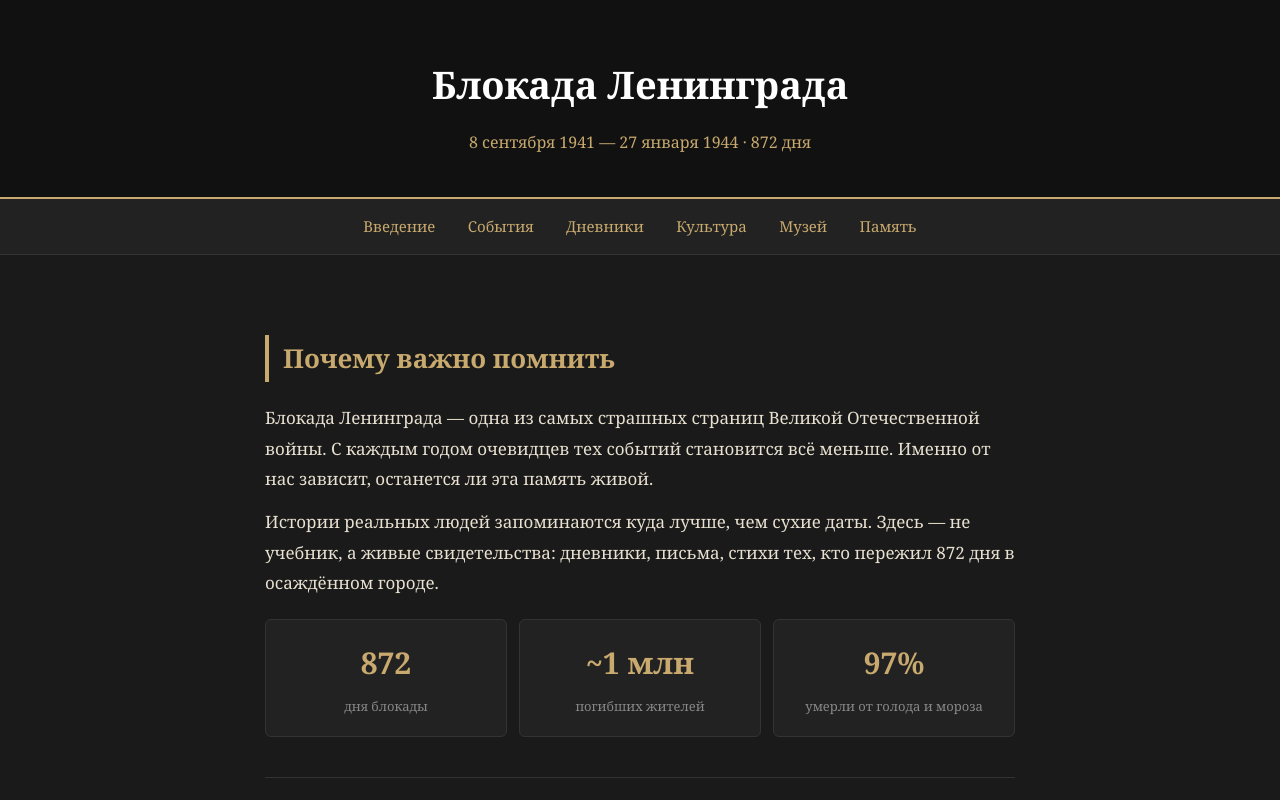
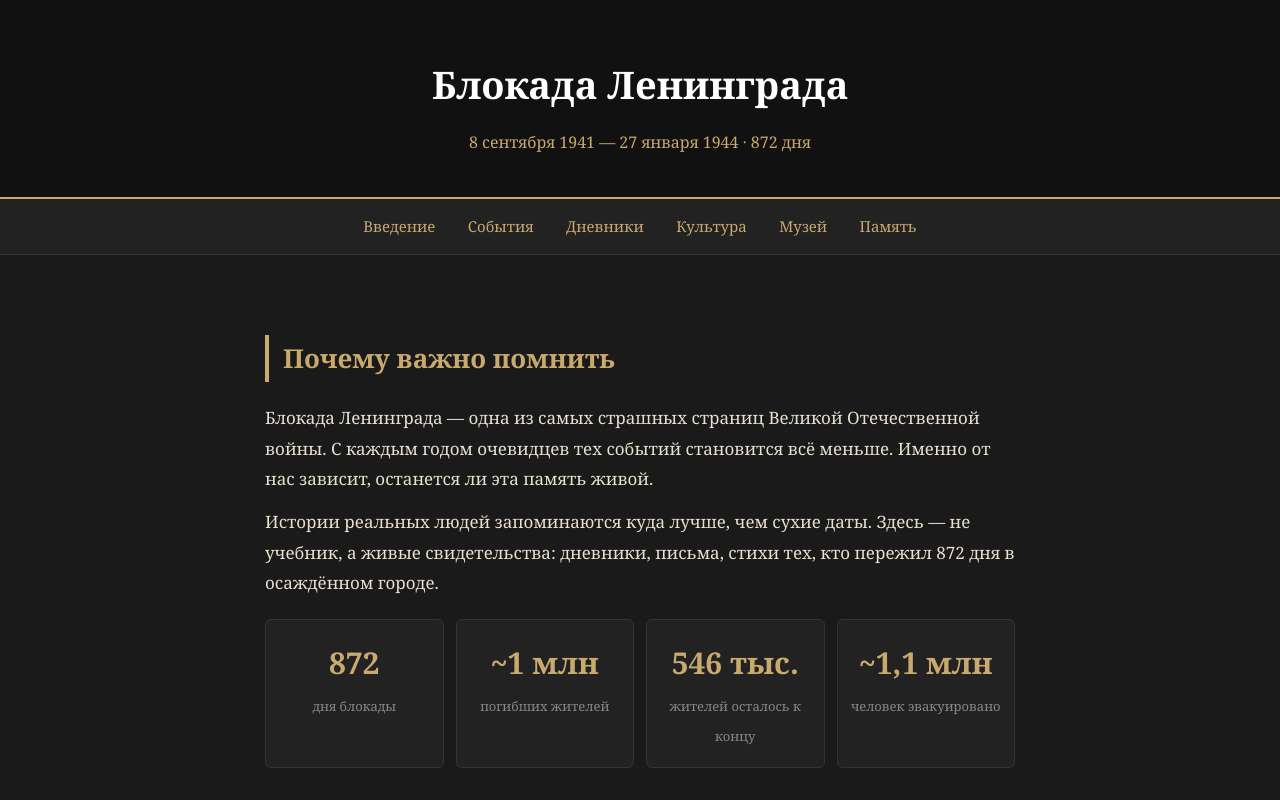
Before and after one commit to kultikova-creator/blockada-leningrad, a plain HTML site: page index.html in a window 1280 px wide. Shown: the top 800 px of the page. Drawn offline with Linux system fonts and the light colour scheme.

Commit message:
Add files via upload

```diff
--- a/index.html
+++ b/index.html
@@ -273,8 +273,12 @@
       <span class="l">погибших жителей</span>
     </div>
     <div class="stat">
-      <span class="n">97%</span>
-      <span class="l">умерли от голода и мороза</span>
+      <span class="n">546 тыс.</span>
+      <span class="l">жителей осталось к концу</span>
+    </div>
+    <div class="stat">
+      <span class="n">~1,1 млн</span>
+      <span class="l">человек эвакуировано</span>
     </div>
   </div>
 
@@ -419,7 +423,7 @@
   <p>Картины о битвах Великой Отечественной войны. Авторские плакаты Сергея Вепрева, работы художников Загорского, Разбиновича, Джанелидзе, Котова. Статуя овчарки Альмы — в войну она спасла около 300 раненых.</p>
 
   <h3>Часть II — Грузовик на льду Ладоги</h3>
-  <p>Полномасштабная модель советского грузовика, перевозившего горожан по Дороге жизни. Внутри — восковые фигуры истощённых людей. По словам экскурсовода: «Кажется, словно смотришь на реального больного человека».</p>
+  <p>Полномасштабная модель советского грузовика, перевозившего горожан по Дороге жизни. Внутри — восковые фигуры истощённых людей. Кажется, словно смотришь на реального больного человека — моё личное впечатление от этого экспоната.</p>
 
   <h3>Часть III — Зал памяти жертв нацизма</h3>
   <p>Личные вещи жертв — монеты, письма, обувь — переданы музею после Нюрнбергского процесса. Здесь же документы о нормах выдачи хлеба и сведения о болезнях от голода: дистрофия, цинга, авитаминоз.</p>
```
